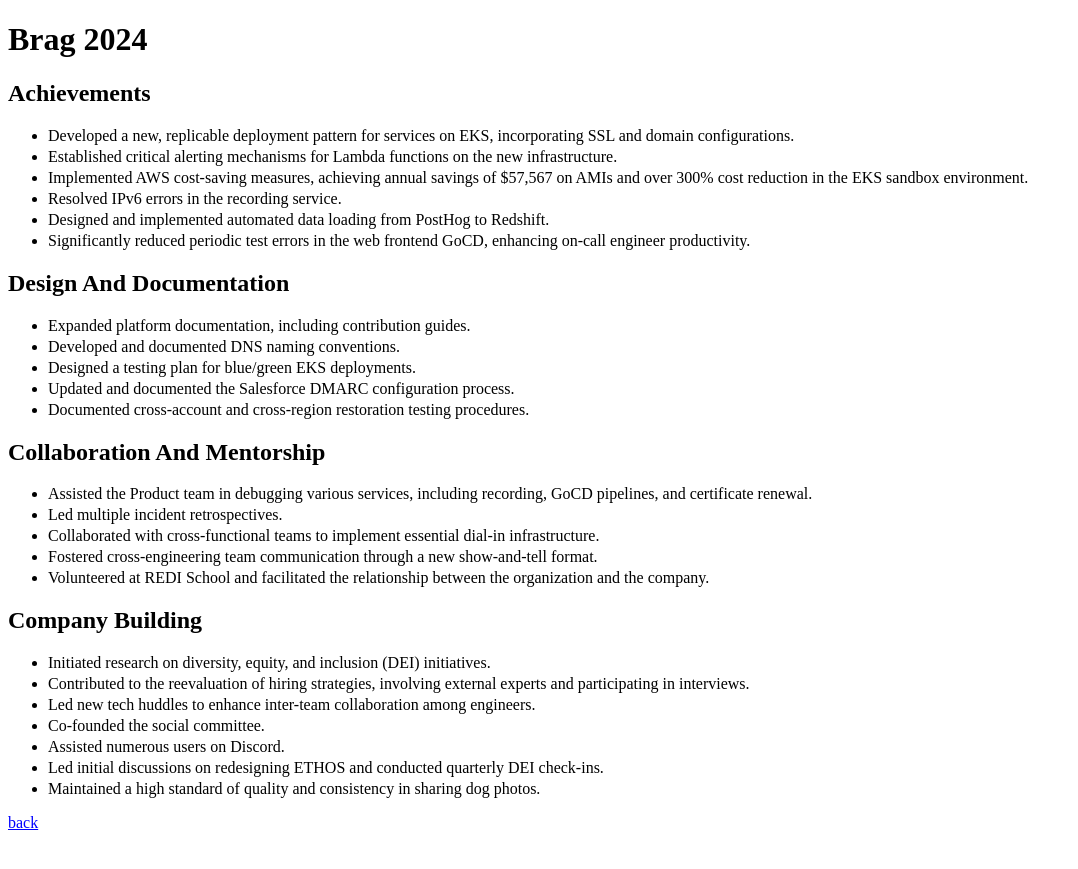
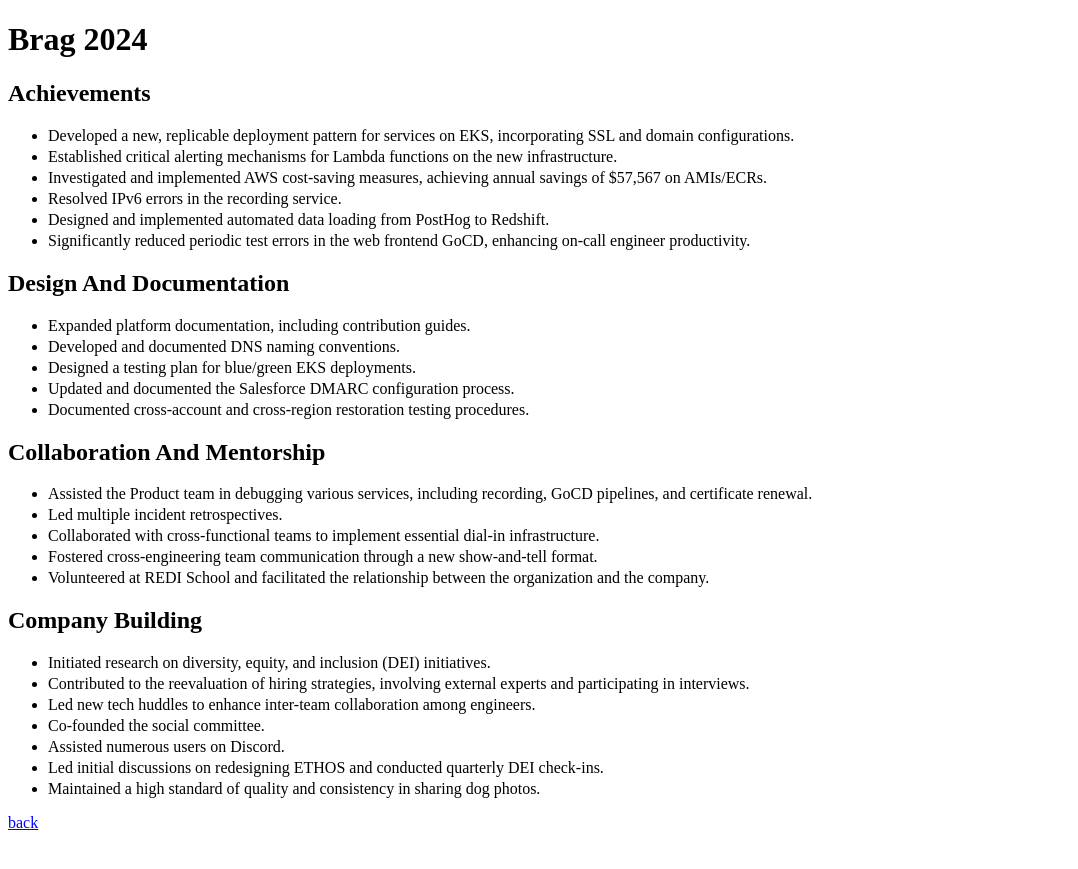
Before and after one commit to jsphwllng/jsphwllng.github.io, a Jekyll site: the page built from brag.md, in a window 1280 px wide. Shown: the top 869 px of the page, without its empty margins (0-1078 px from the left). Built offline with Jekyll 4.4.1, drawn with Linux system fonts in a browser that asks for light colours.

Commit message:
Update brag.md

```diff
--- a/brag.md
+++ b/brag.md
@@ -8,7 +8,7 @@
 
 *   Developed a new, replicable deployment pattern for services on EKS, incorporating SSL and domain configurations.
 *   Established critical alerting mechanisms for Lambda functions on the new infrastructure.
-*   Implemented AWS cost-saving measures, achieving annual savings of $57,567 on AMIs and over 300% cost reduction in the EKS sandbox environment.
+*   Investigated and implemented AWS cost-saving measures, achieving annual savings of $57,567 on AMIs/ECRs.
 *   Resolved IPv6 errors in the recording service.
 *   Designed and implemented automated data loading from PostHog to Redshift.
 *   Significantly reduced periodic test errors in the web frontend GoCD, enhancing on-call engineer productivity.
```
